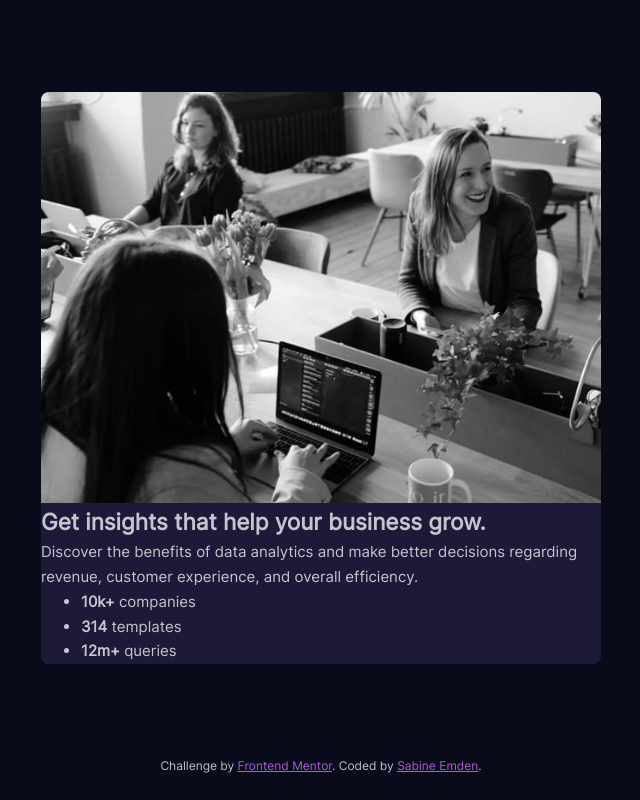
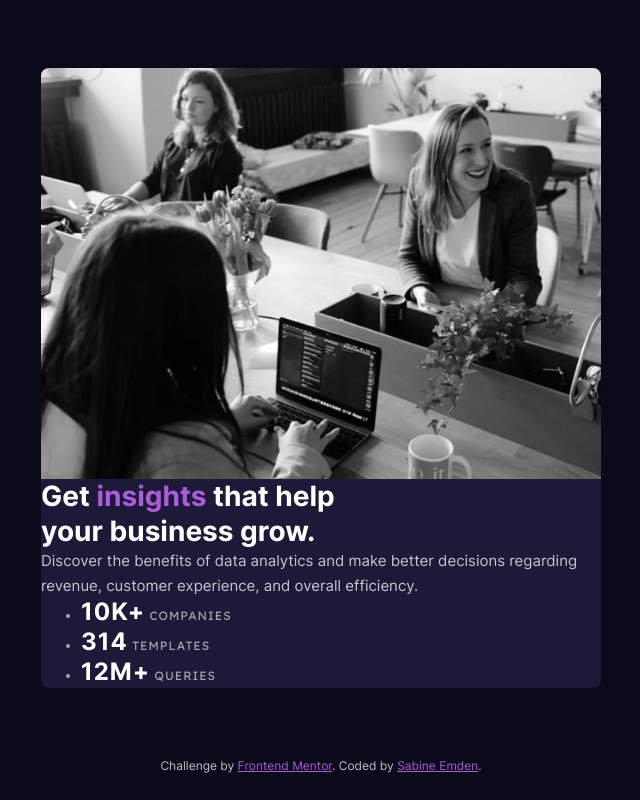
Before and after one commit to SabineEmden/fm-stats-preview-card-component, a plain HTML site: page index.html in a window 1280 px wide. Shown: the whole page, without its empty margins (319-959 px from the left). Drawn offline with Linux system fonts and the light colour scheme.

Commit message:
Set typographic styles for card component

```diff
--- a/index.html
+++ b/index.html
@@ -21,7 +21,7 @@
       <h1 class="sr-only">Stats Preview Card Component</h1>
       <section class="card">
         <img src="./images/image-header-mobile.jpg" alt="">
-        <div class="content-wrapper">
+        <div class="information-card">
           <h2 class="card-heading">
             Get <strong>insights</strong> that help your business grow.
           </h2>
--- a/style.css
+++ b/style.css
@@ -111,8 +111,7 @@ body {
   display: flex;
   flex-direction: column;
   font-family: "Inter Regular", sans-serif;
-  /* 15px / 16px => 0.9375rem */
-  font-size: 0.9375rem;
+  font-size: 0.9375rem; /* 15px / 16px => 0.9375rem */
   font-weight: 400;
   line-height: 1.65;
   color: var(--white-75pc);
@@ -138,6 +137,35 @@ main {
   border-radius: 8px;
 }
 
+.card-heading {
+  font-family: "Inter Bold", sans-serif;
+  font-size: 1.75rem; /* 28px / 16px => 1.75rem */
+  font-weight: 700;
+  line-height: 1.25;
+  color: var(--white);
+}
+
+.card-heading strong {
+  color: var(--purple500);
+}
+
+.card-stats {
+  font-family: "Lexend Deca", sans-serif;
+  font-size: 0.75rem; /* 12px / 16px => 0.75rem */
+  line-height: 2;
+  letter-spacing: 0.0833em; /* 1px / 12px => 0.0833em */
+  text-transform: uppercase;
+  color: var(--white-60pc);
+}
+
+.card-stats strong {
+  font-family: "Inter Bold", sans-serif;
+  font-size: 1.5rem; /* 24px / 16px => 1.5rem */
+  font-weight: 700;
+  line-height: 1.2;
+  color: var(--white);
+}
+
 /* FOOTER */
 
 .attribution {
```
